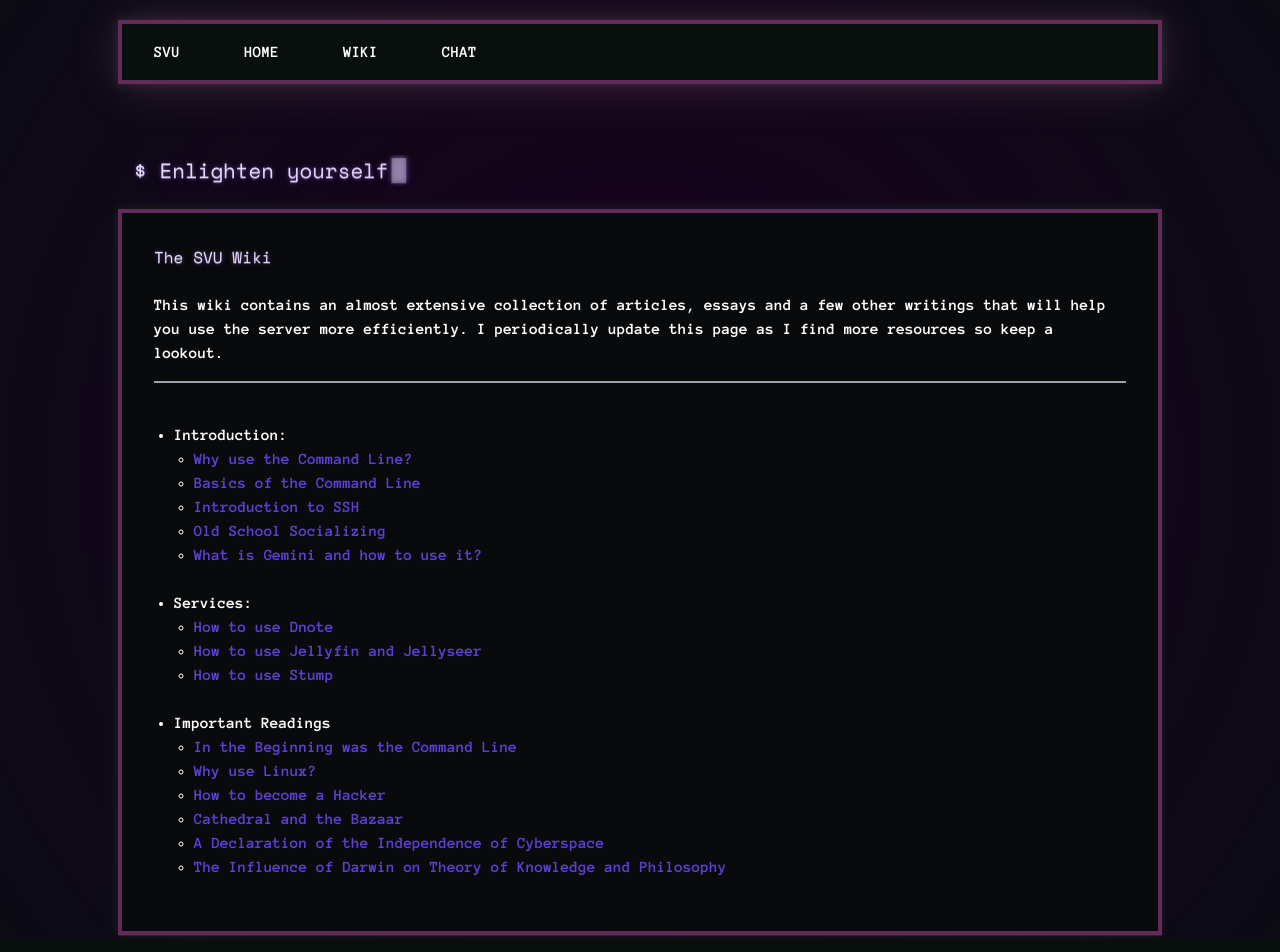
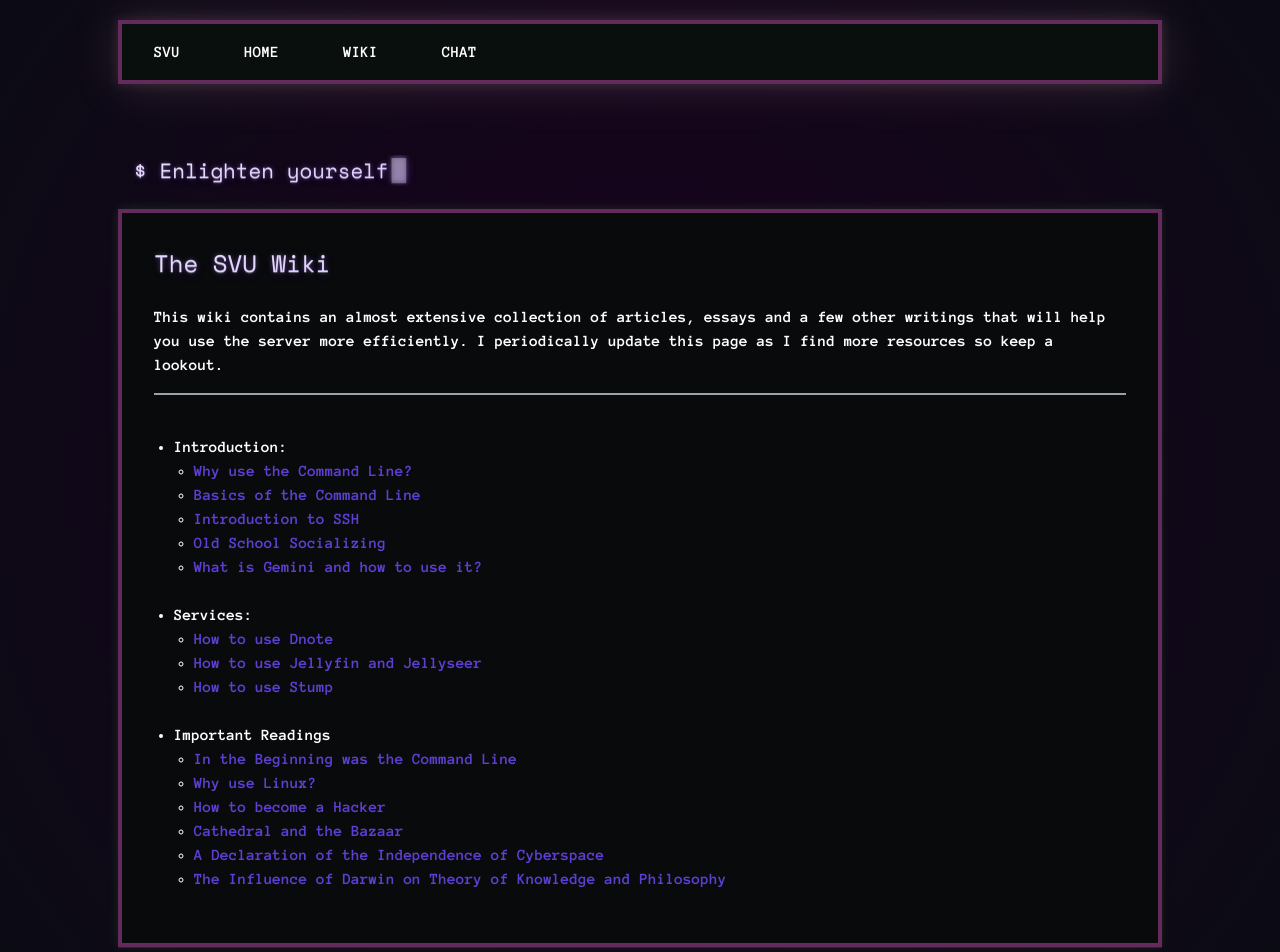
Before and after one commit to Viridescent7/svu_dashboard, a Django app: page /wiki in a window 1280 px wide. Run offline with Django 4.2, Linux system fonts and the light colour scheme.

Commit message:
increased wiki header size

```diff
--- a/home/templates/wiki.html
+++ b/home/templates/wiki.html
@@ -9,7 +9,7 @@
 {% block main-content %}
 <div id="main-body">
     <div id="articles">
-        <h1>The SVU Wiki</h1>
+        <h1 class="text-[1.5rem]">The SVU Wiki</h1>
         <br>
         <p>This wiki contains an almost extensive collection of articles, essays and a few other writings that will
         help you use the server more efficiently. I periodically update this page as I find more resources so keep
```
